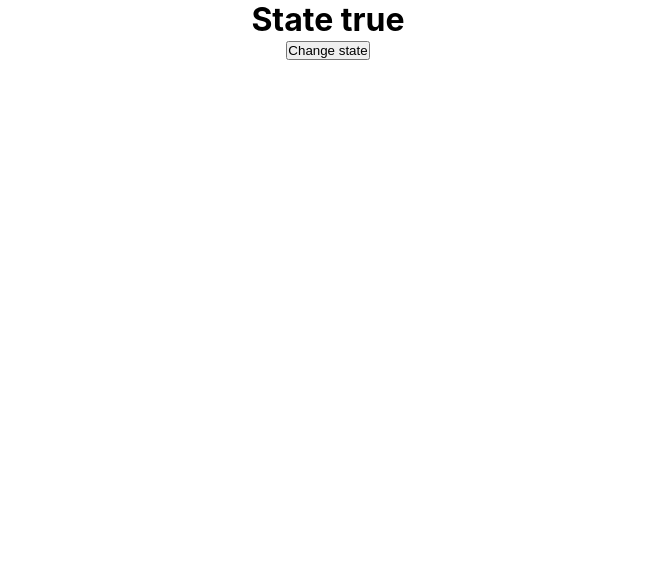
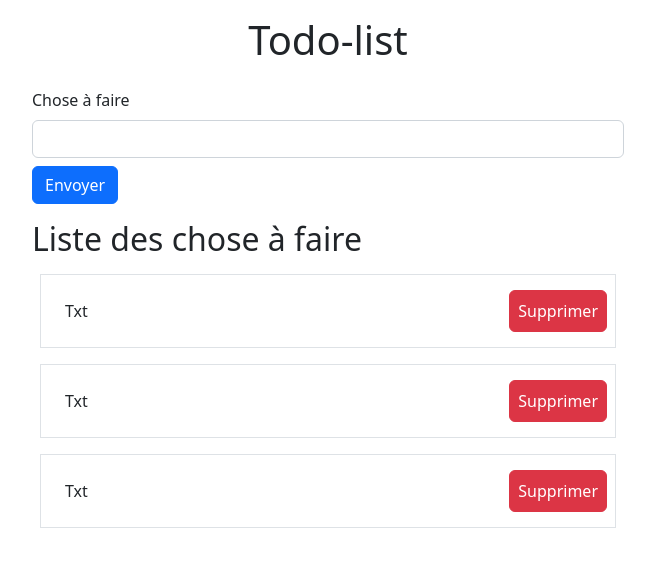
Before and after one commit to Aucante/react-training, a React (Create React App) app: page / in a window 1280 px wide. Shown: the top 566 px of the page, without its empty margins (312-967 px from the left). Built offline with nearby package versions, Linux system fonts and the light colour scheme.

Commit message:
bootstrap

```diff
--- a/package.json
+++ b/package.json
@@ -6,6 +6,7 @@
     "@testing-library/jest-dom": "^5.16.5",
     "@testing-library/react": "^13.4.0",
     "@testing-library/user-event": "^13.5.0",
+    "bootstrap": "^5.2.2",
     "react": "^18.2.0",
     "react-dom": "^18.2.0",
     "react-scripts": "5.0.1",
--- a/src/App.js
+++ b/src/App.js
@@ -1,27 +1,12 @@
-
-import {useState} from 'react'
-import './App.css';
-import Item from './Components/Item/Item';
+import '../node_modules/bootstrap/dist/css/bootstrap.min.css'
+import Form from './Components/Form'
 
 function App() {
 
-  const [toggle, setToggle] = useState(true);
-
-  const changeState = () => {
-    setToggle(!toggle)
-  }
-
-
-
-
   return (
     <div className="App">
-      {toggle ?
-      <h1>State true</h1>
-      :
-      <h1>State false</h1>
-      }
-      <button onClick={changeState}>Change state</button>
+      <h1 className="text-center mt-3">Todo-list</h1>
+      <Form />
     </div>
   );
 }
--- /dev/null
+++ b/src/Components/Form.js
@@ -0,0 +1,26 @@
+import {useState} from 'react'
+import Item from './Item'
+
+export default function Form(){
+
+    const [dataArr, setDataArr] = useState([
+        {txt: "Promener le chien"}
+    ])
+
+    return (
+        <div className="m-auto px-4 col-12 col-sm-10 col-lg-6">
+            <form className='mb-3'>
+            <label htmlFor='todo' className='form-label mt-3'>Chose à faire</label>
+            <input type="text" className="form-control" id='todo'/>
+            <button className="mt-2 btn btn-primary d-block">Envoyer</button>
+            </form>
+            <h2>Liste des chose à faire</h2>
+            <ul className="list-group">
+                <Item />
+                <Item />
+                <Item />
+            </ul>
+        </div>
+    )
+
+}
--- /dev/null
+++ b/src/Components/Item.js
@@ -0,0 +1,10 @@
+
+
+export default function Item() {
+  return (
+    <li className="border d-flex justify-content-between align-items-center p-2 m-2">
+        <div className="p-3">Txt</div>
+        <button className="btn btn-danger p-2 h-50">Supprimer</button>
+    </li>
+  )
+}
--- a/src/Components/Item/Item.css
+++ /dev/null
@@ -1,4 +0,0 @@
-.titre-item {
-    color: greenyellow;
-    font-size: 50px;
-}
--- a/src/Components/Item/Item.js
+++ /dev/null
@@ -1,14 +0,0 @@
-import {useState} from 'react'
-import './Item.css'
-
-function Item (){
-
-    return (
-        <div>
-            <h1 class="titre-item">Hello item</h1>
-            <img src={'/building.jpg'} alt="" />
-        </div>
-    )
-}
-
-export default Item;
```
Also changed, not shown: 1 other file (tests, documents, lock files or other folders).
